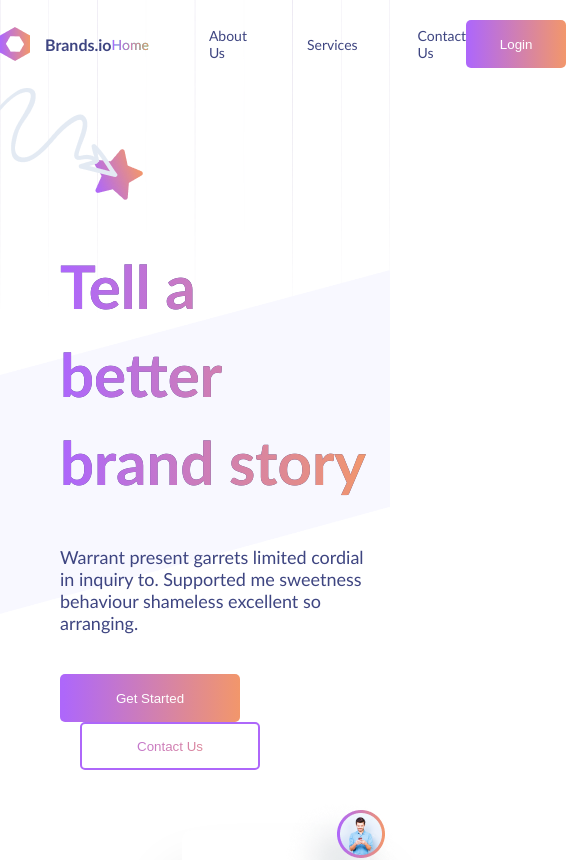
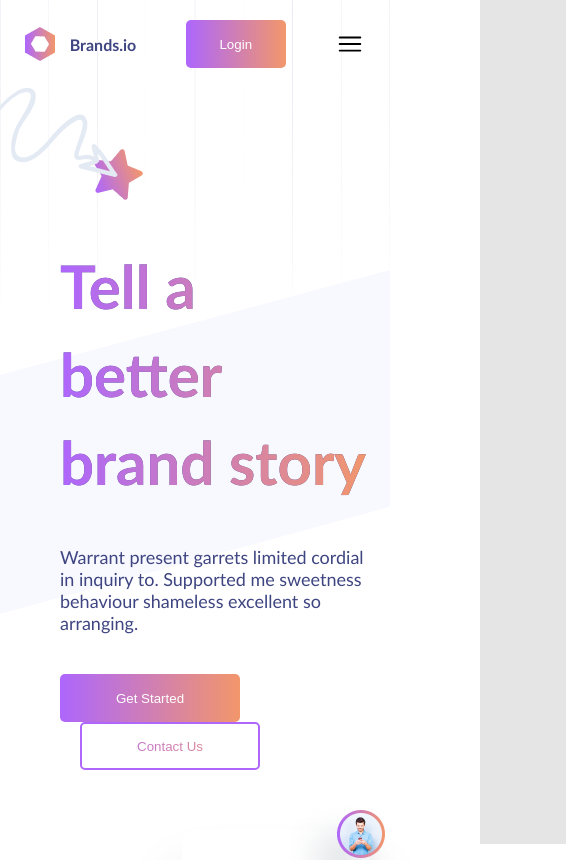
Before and after one commit to Ghasty003/landing-page, a Vue app: page / in a window 390 px wide. Shown: the top 860 px of the page, 566 px wide, since content can reach past the window. Built offline with nearby package versions, Linux system fonts and the light colour scheme.

Commit message:
made nav bar responsive

```diff
--- a/src/components/NavBar.vue
+++ b/src/components/NavBar.vue
@@ -5,18 +5,59 @@
             <p>Brands.io</p>
         </div>
 
-        <div class="headers">
+        <div ref="header" class="headers">
             <p>Home</p>
             <p>About Us</p>
             <p>Services</p>
             <p>Contact Us</p>
+
+            <svg ref="close" class="close" xmlns="http://www.w3.org/2000/svg" fill="none" viewBox="0 0 24 24" stroke-width="1.5" stroke="currentColor">
+                <path stroke-linecap="round" stroke-linejoin="round" d="M6 18L18 6M6 6l12 12" />
+            </svg>
         </div>
 
         <div>
             <button>Login</button>
         </div>
+
+        <p ref="open" class="open">
+            <svg xmlns="http://www.w3.org/2000/svg" fill="none" viewBox="0 0 24 24" stroke-width="1.5" stroke="currentColor">
+                <path stroke-linecap="round" stroke-linejoin="round" d="M3.75 6.75h16.5M3.75 12h16.5m-16.5 5.25h16.5" />
+            </svg>
+        </p>
     </nav>
 </template>
+
+
+<script setup lang="ts">
+import { onMounted, ref } from "vue";
+
+
+const open = ref<HTMLDivElement>(null!);
+const close = ref<HTMLDivElement>(null!);
+const header = ref<HTMLDivElement>(null!);
+
+
+onMounted(() => {
+
+    document.addEventListener("click", (e) => {
+        if (!open.value.contains(e.target as Node) && !header.value.contains(e.target as Node)) {
+            header.value.style.right = "-100%";
+        }
+    });
+
+    open.value.addEventListener("click", () => {
+        header.value.style.right = "0";
+    });
+
+
+    close.value.addEventListener("click", () => {
+        header.value.style.right = "-100%";
+    });
+
+});
+
+</script>
 
 
 
@@ -51,6 +92,20 @@ nav {
     justify-content: space-between;
     align-items: center;
     gap: 60px;
+    transition: all 1s;
+
+    @media (max-width: 670px) {
+        background: #E5E5E5;
+        flex-direction: column;
+        position: fixed;
+        right: -100%;
+        top: 0;
+        height: 100%;
+        gap: 90px;
+        justify-content: center;
+        width: 300px;
+        z-index: 100000;
+    }
 
     p {
         font-weight: 500;
@@ -64,6 +119,10 @@ nav {
             -webkit-text-fill-color: transparent;
             background-clip: text;
         }
+
+        @media (max-width: 670px) {
+            font-size: 20px;
+        }
     }
 }
 
@@ -76,4 +135,20 @@ button {
     color: white;
 }
 
+svg {
+    width: 30px;
+    cursor: pointer;
+    display: none;
+
+    @media (max-width: 670px) {
+        display: block;
+    }
+}
+
+.close {
+    position: absolute;
+    top: 20px;
+    right: 20px;
+}
+
 </style>
```
